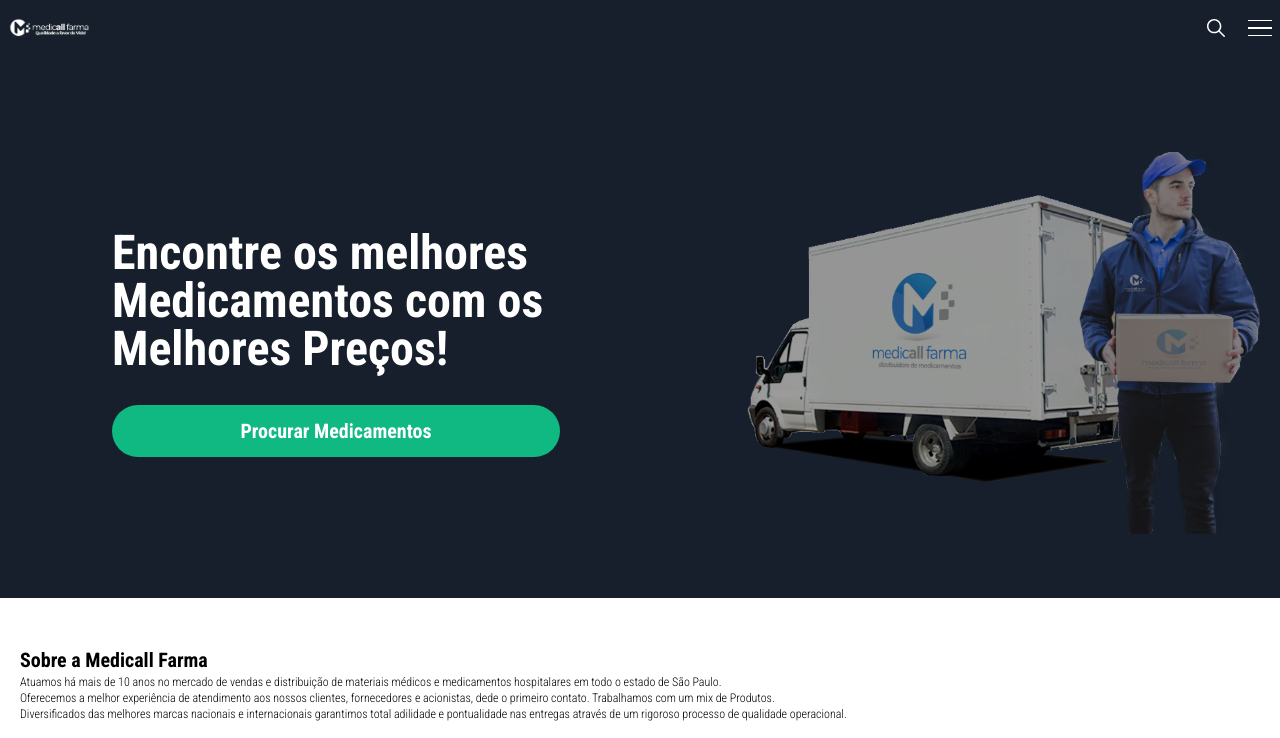
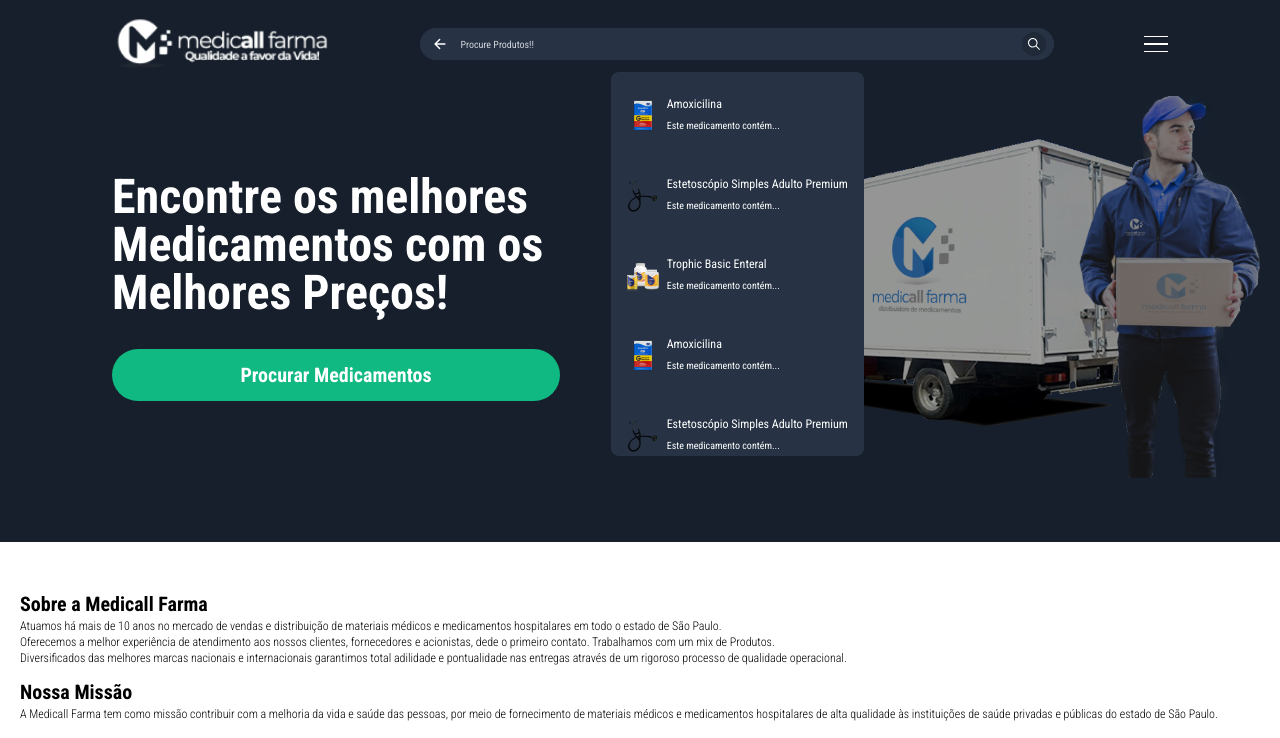
Before and after one commit to DevWeDesc/MedicallFarma, a Next.js app: page / in a window 1280 px wide. Shown: the top 738 px of the page. Built offline with nearby package versions, Linux system fonts and the light colour scheme.

Commit message:
Adicionando Funcionalidade de menu hamburguer

```diff
--- a/src/components/Header.tsx
+++ b/src/components/Header.tsx
@@ -9,39 +9,54 @@
 
 export const Header = () => {
   const [searchOpen, setSearchOpen] = useState(false);
+  const [menuOpen, setMenuOpen] = useState(false);
 
   const handleSearchOpen = () => {
     setSearchOpen(false);
   };
 
+  const handleMenuOpen = () => {
+    menuOpen ? setMenuOpen(false) : setMenuOpen(true);
+  };
+
   return (
     <div
-      className={`flex items-center justify-between gap-4 bg-grayDark px-2  ${
+      className={`xl:px-28 fixed z-30 w-full flex items-center justify-between gap-4 bg-grayDark px-2  ${
         searchOpen ? "py-3" : "py-4"
       }`}
     >
       <Link href="/">
-        <Image alt="" src={Logo} height={21} />
+        <Image alt="" src={Logo} className="h-5 w-auto xl:h-14" />
       </Link>
-      {searchOpen && (
-        <div className={`w-[60%] ${searchOpen ? "col-span-3" : ""}`}>
-          <SearchBar handleSearchOpen={handleSearchOpen} />
-        </div>
-      )}
+
+      <div
+        className={`w-[60%] ${searchOpen ? "col-span-3" : "hidden xl:block"}`}
+      >
+        <SearchBar handleSearchOpen={handleSearchOpen} />
+      </div>
+
       <div className="flex items-center gap-5">
         {!searchOpen && (
           <IoIosSearch
             onClick={() => setSearchOpen(true)}
-            className="text-2xl text-white"
+            className="text-2xl text-white xl:hidden"
           />
         )}
-        <div className="w-6 flex flex-col gap-[6px]">
-          <div className="h-[1.5px] bg-white" />
-          <div className="h-[1.5px] bg-white" />
-          <div className="h-[1.5px] bg-white" />
+        <div onClick={handleMenuOpen} className="w-6 flex flex-col gap-[6px] ">
+          <div
+            className={`h-[1.5px] bg-white transition-all ${
+              menuOpen ? "rotate-45 top-1 relative" : ""
+            }`}
+          />
+          <div className={`h-[1.5px] bg-white ${menuOpen ? "hidden" : ""}`} />
+          <div
+            className={`h-[1.5px] bg-white transition-all ${
+              menuOpen ? "-rotate-45 relative bottom-1" : ""
+            }`}
+          />
         </div>
       </div>
-      <Nav />
+      <Nav menuOpen={menuOpen} handleMenuOpen={() => setMenuOpen(false)} />
     </div>
   );
 };
```
